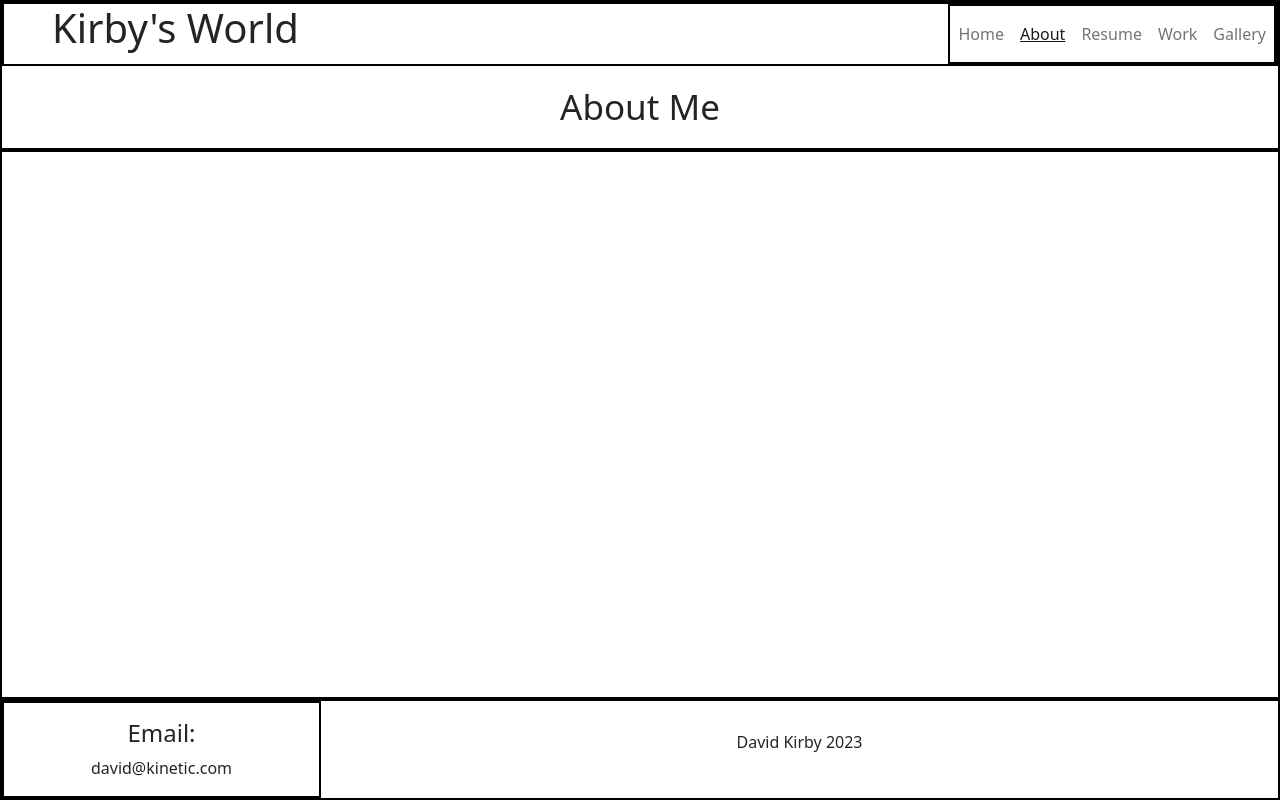
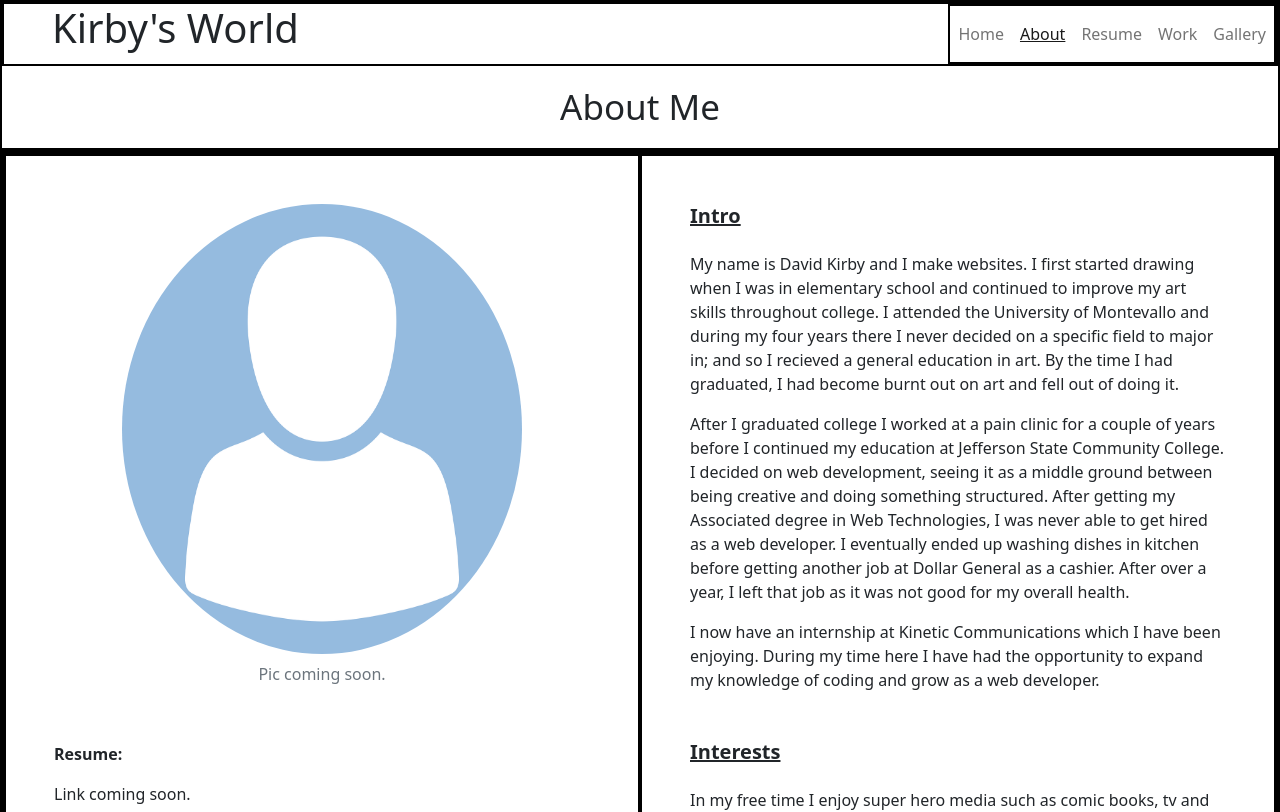
Before and after one commit to DaveKirby111/davidkirby, a React (Create React App) app: page /about in a window 1280 px wide. Shown: the top 812 px of the page. Built offline with nearby package versions, Linux system fonts and the light colour scheme.

Commit message:
added more content

```diff
--- a/src/App.css
+++ b/src/App.css
@@ -6,11 +6,17 @@
 -------------------*/
 
 header, nav, main, footer, .email, .banner, .education, .skills, .experience
-, .my-info, .pic, .img, .body, .info {
+, .my-info, .pic, .img, .body, .info, .about-container, .myPic, .profile
+{
     border: 2px solid black;
 }
 
 /* 1:HEADER */
+
+header a {
+    text-decoration: none;
+}
+
 /* 2:NAV */
 
 nav a:hover {
@@ -18,6 +24,7 @@ nav a:hover {
 }
 
 /* 3:CONTENT */
+
 
 h2 {
     text-align: center;
@@ -31,6 +38,21 @@ h5 {
     margin-bottom: 50px !important;
     font-weight: bold !important;
     font-size: 25px !important;
+}
+
+.myPic caption {
+    width: 300px;
+    text-align: center;
+    display: block;
+    margin: 0 auto;
+}
+
+.me {
+    height: 450px;
+    width: 400px;
+    display: block;
+    margin: 0 auto;
+    border-radius: 50%;
 }
 
 .pic:first-child {
--- a/src/components/GalleryArray.js
+++ b/src/components/GalleryArray.js
@@ -1,5 +1,6 @@
 import ix from "../images/mypainting.jpg";
 import shield from "../images/shield.jpg";
+import objects from "../images/objects.jpg";
 
 export const gallery = [
   {
@@ -19,4 +20,13 @@ export const gallery = [
     medium: "Acrylic",
     body: "This was a painting that I did in college. It is the Superman shield in the colors of Superboy, Connor Kent.",
   },
+
+  {
+    image: objects,
+    alt: "Objects",
+    title: "Objects",
+    art: "Paint: ",
+    medium: "Acrylic",
+    body: "This is another painting that I did in college. It is various items: oven mitt, rock, hat and a rag.",
+  },
 ];
--- a/src/components/layout/Layout.js
+++ b/src/components/layout/Layout.js
@@ -1,11 +1,14 @@
 import Nav from "../Nav";
+import { Link } from "react-router-dom";
 
 const Layout = ({ children, pageTitle }) => {
   return (
     <div className="container-fluid d-flex flex-column min-vh-100 flex-wrap p-0 m-0">
       <header>
         <div className="banner d-flex w-100">
-          <h1 className="ms-5">Kirby's World</h1>
+          <Link to="/" className="nav-link">
+            <h1 className="ms-5">Kirby's World</h1>
+          </Link>
           <Nav></Nav>
         </div>
         <h2>{pageTitle}</h2>
--- a/src/pages/About.js
+++ b/src/pages/About.js
@@ -3,6 +3,8 @@ import "../App.css";
 import Layout from "../components/layout/Layout";
 import { motion } from "framer-motion";
 import { pageVariants } from "../components/PageVariants";
+
+import placeholder from "../images/placeholder.png";
 
 export default function About() {
   return (
@@ -12,7 +14,56 @@ export default function About() {
         animate="animate"
         exit="exit"
         variants={pageVariants}
-      ></motion.div>
+      >
+        <div className="about-container d-flex">
+          <div className="myPic w-50 p-5">
+            <img src={placeholder} alt="me" className="me" />
+            <caption className="mb-5">Pic coming soon.</caption>
+            <p className="fw-bold">Resume:</p>
+            <p className="mb-5">Link coming soon.</p>
+            <p className="fw-bold">Contact Info:</p>
+            <p>david@kinetic.com</p>
+          </div>
+
+          <div className="profile w-50 p-5">
+            <p className="h5 fw-bold mb-4 text-decoration-underline">Intro</p>
+            <p>
+              My name is David Kirby and I make websites. I first started
+              drawing when I was in elementary school and continued to improve
+              my art skills throughout college. I attended the University of
+              Montevallo and during my four years there I never decided on a
+              specific field to major in; and so I recieved a general education
+              in art. By the time I had graduated, I had become burnt out on art
+              and fell out of doing it.
+            </p>
+            <p>
+              After I graduated college I worked at a pain clinic for a couple
+              of years before I continued my education at Jefferson State
+              Community College. I decided on web development, seeing it as a
+              middle ground between being creative and doing something
+              structured. After getting my Associated degree in Web
+              Technologies, I was never able to get hired as a web developer. I
+              eventually ended up washing dishes in kitchen before getting
+              another job at Dollar General as a cashier. After over a year, I
+              left that job as it was not good for my overall health.
+            </p>
+            <p className="mb-5">
+              I now have an internship at Kinetic Communications which I have
+              been enjoying. During my time here I have had the opportunity to
+              expand my knowledge of coding and grow as a web developer.
+            </p>
+            <p className="h5 fw-bold mb-4 text-decoration-underline">
+              Interests
+            </p>
+            <p>
+              In my free time I enjoy super hero media such as comic books, tv
+              and movies. Video games are a hobby that I enjoy, more
+              specifically role playing games that revolve around science
+              fiction or fantasy settings.
+            </p>
+          </div>
+        </div>
+      </motion.div>
     </Layout>
   );
 }
```
Also changed, not shown: src/images/placeholder.png (added), 1 other file (tests, documents, lock files or other folders).
